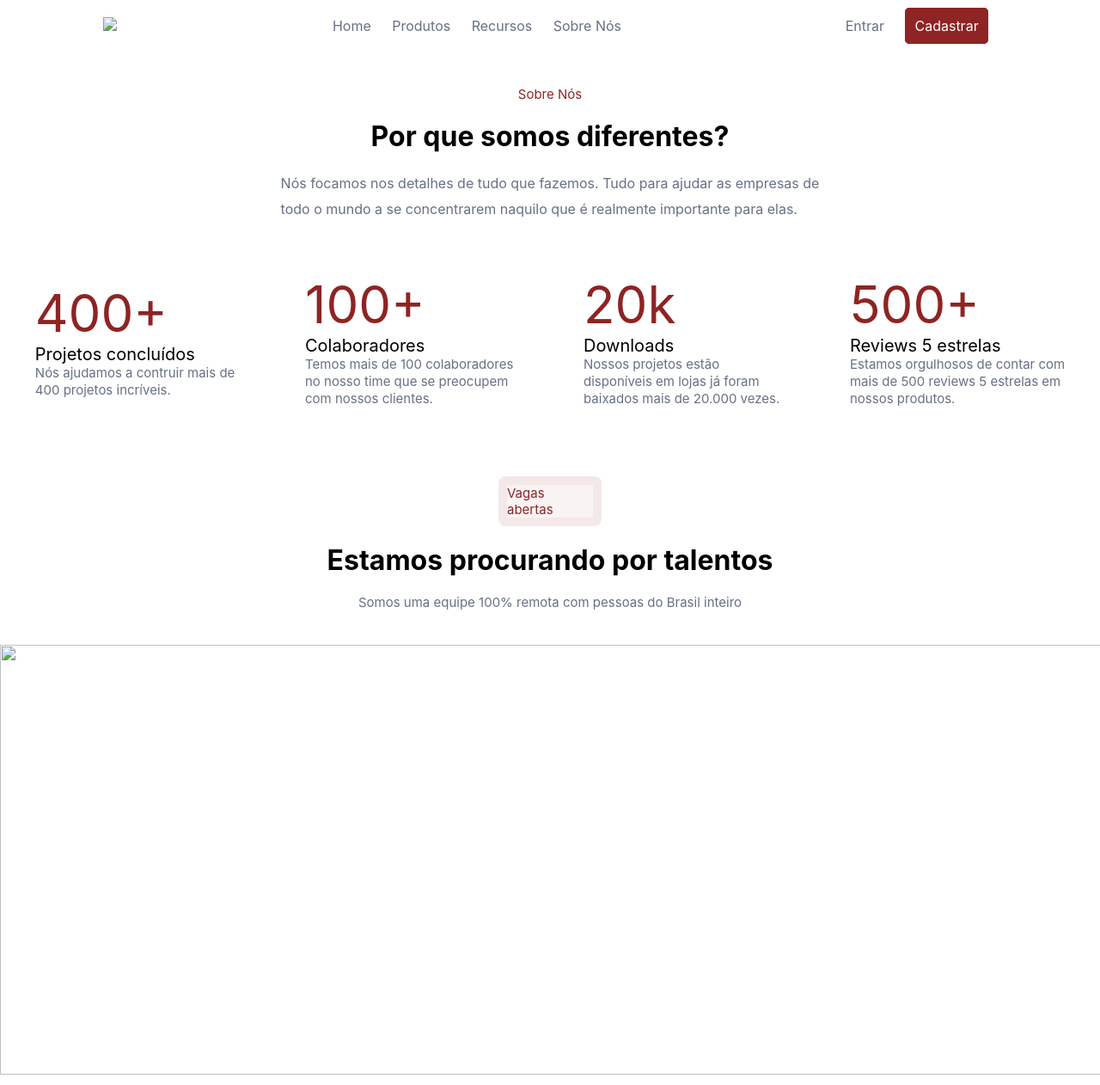
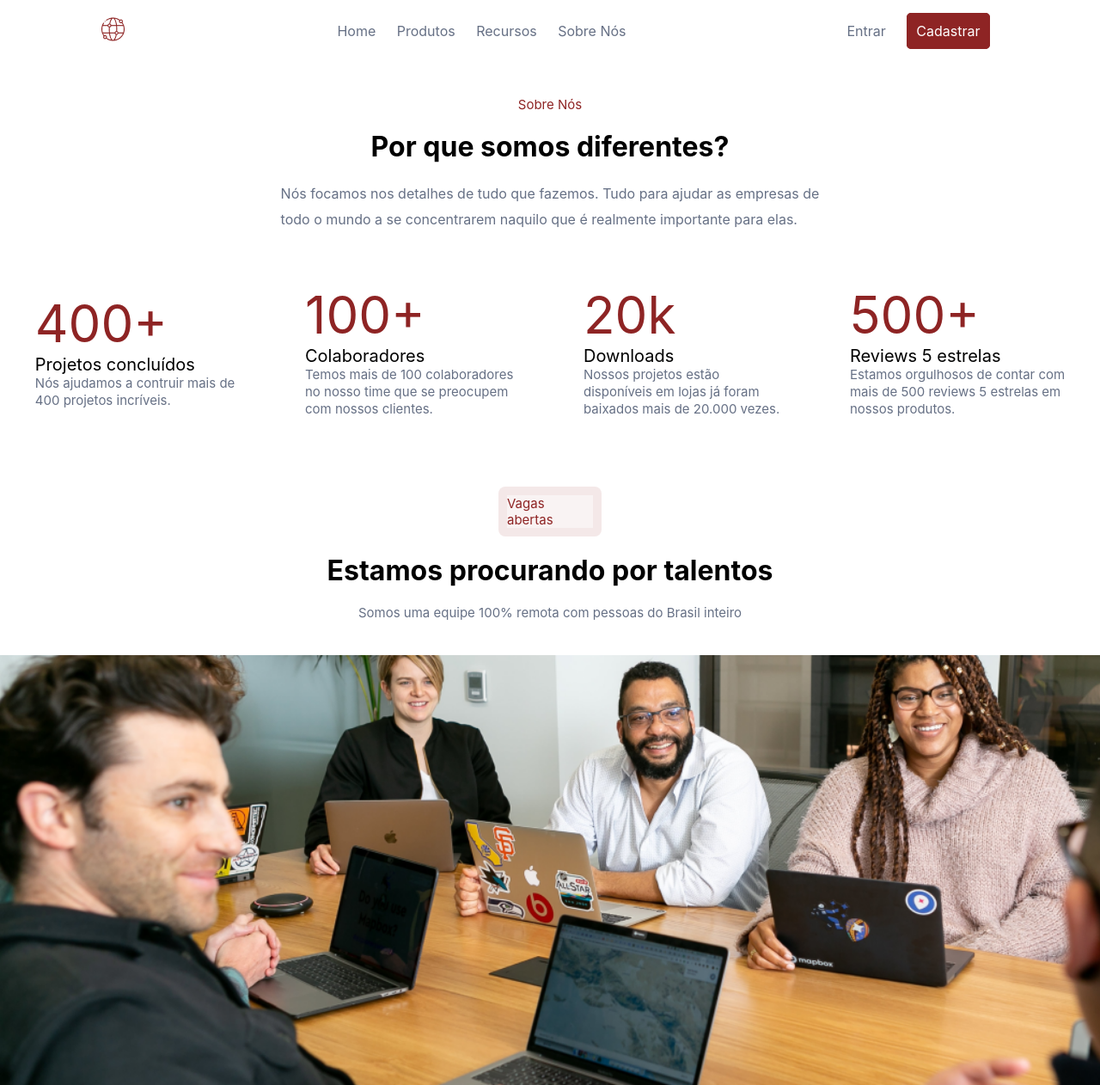
Before and after one commit to gustavoCOdx/optimus_tech, a plain HTML site: page index.html in a window 1280 px wide. Shown: the top 1262 px of the page at 86% size. Drawn offline with Linux system fonts and the light colour scheme.

Commit message:
finalmente pai

```diff
--- a/index.html
+++ b/index.html
@@ -11,7 +11,7 @@
     <main>
         <header>
         <div class="logo">
-            <img src="imagens/_Button base.png">
+            <img src="imagem_r/_Button base.png">
         </div>
         <nav>
             <ul>
@@ -72,7 +72,7 @@
         <P class="paragrafo2">Somos uma equipe 100% remota com pessoas do Brasil inteiro</P>
         <br>
         <br>
-        <img src="imagens/reuniao.png" class="imagem">
+        <img src="imagem_r/reuniao.png" class="imagem">
 
 </body>
 </html>
```
